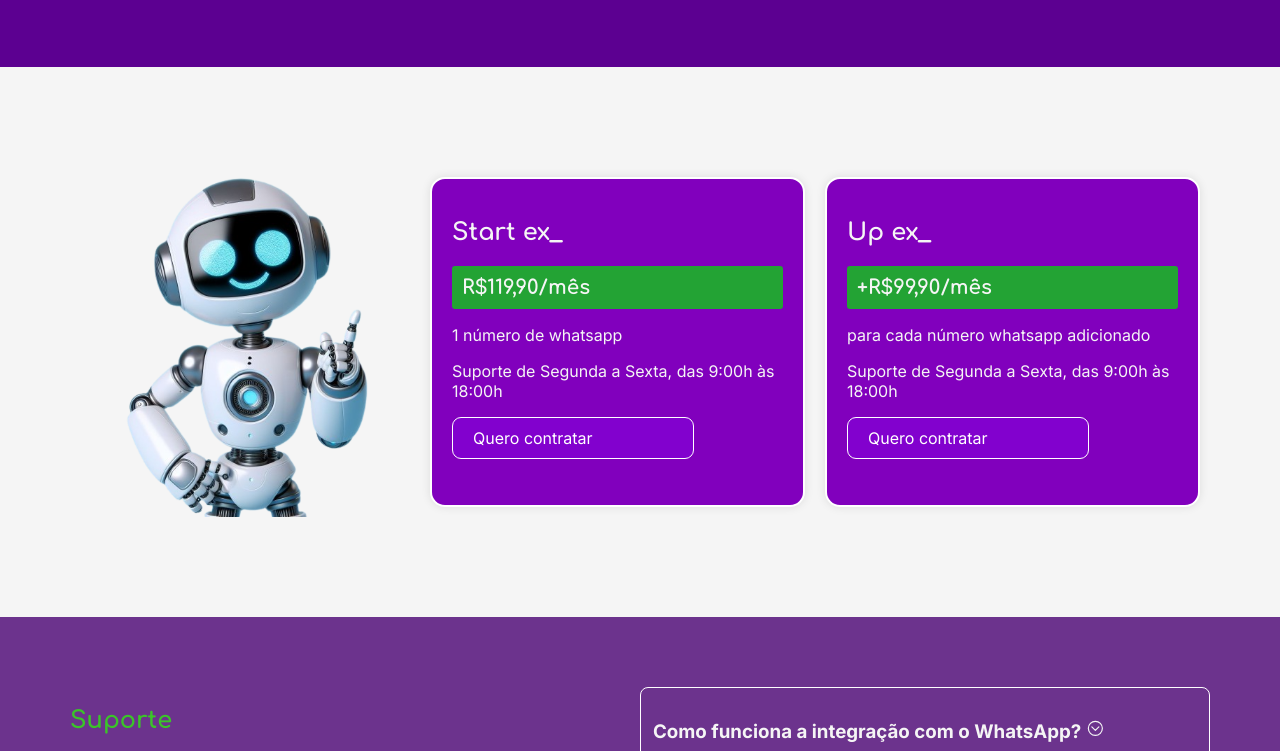
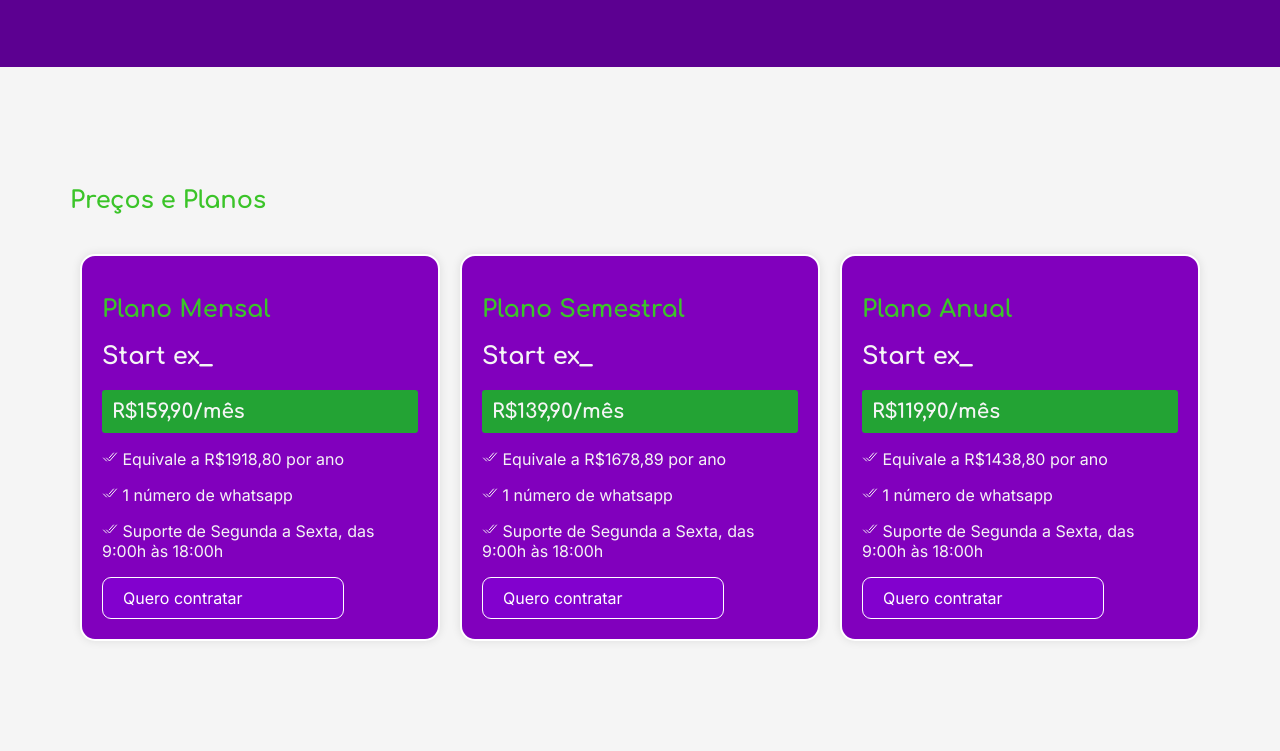
Before and after one commit to RenatoCDev/site-bot-ex, a plain HTML site: page index.html in a window 1280 px wide. Shown: the part 1273-2024 px from the top of the page. Drawn offline with nearby package versions, Linux system fonts and the light colour scheme.

Commit message:
General updates

```diff
--- a/index.html
+++ b/index.html
@@ -24,7 +24,7 @@
         <h2 class="headline">Automatize seu Whatsapp</h2>
         <h2 class="headline1">Mais atendimentos, mais vendas sem aumento de pessoal</h2>
         <p class="promisse">Solução inteligente que reduz o tempo de atendimento, gera economia e potencializa resultados.</p>
-        <a class="buttonwhats" href="https://api.whatsapp.com/send?phone=5521993006557&text=Oi%20Bot%20Ex_" target="_blank">Fale com a gente</a>
+        <a class="buttonwhats" href="https://api.whatsapp.com/send?phone=5521993006557&text=Oi" target="_blank">Fale com a gente</a>
     </div>
     <div class="element2">
         <img class="swing" src="./assets/bot-talk.png" alt="robo conversando no whatsapp" >
@@ -54,21 +54,55 @@
   </section>
 
   <section class="plans">
-    <img class="botplan" src="./assets/bot-friend.png" alt="">
-    <div class="plan">
-      <h2>Start ex_</h2>
-      <p class="i">R$119,90/mês</p>
-      <p>1 número de whatsapp</p>
-      <p>Suporte de Segunda a Sexta, das 9:00h às 18:00h</p>
-      <a class="buttonwhats" href="https://api.whatsapp.com/send?phone=5521993006557&text=Oi%20Bot%20Ex_" target="_blank">Quero contratar</a>
+    <h2 class="sup1">Preços e Planos</h2>
+    <div class="divplans">
+      <div class="plan">
+        <h2 class="sup1">Plano Mensal</h2>
+        <h2>Start ex_</h2>
+        <p class="i">R$159,90/mês</p>
+        <p>
+          <ion-icon name="checkmark-done-outline"></ion-icon>
+          Equivale a R$1918,80 por ano</p>
+        <p>
+          <ion-icon name="checkmark-done-outline"></ion-icon>
+          1 número de whatsapp</p>
+        <p>
+          <ion-icon name="checkmark-done-outline"></ion-icon>
+          Suporte de Segunda a Sexta, das 9:00h às 18:00h</p>
+        <a class="buttonwhats" href="https://api.whatsapp.com/send?phone=5521993006557&text=Oi" target="_blank">Quero contratar</a>
+      </div>
+      <div class="plan">
+        <h2 class="sup1">Plano Semestral</h2>
+        <h2>Start ex_</h2>
+        <p class="i">R$139,90/mês</p>
+        <p>
+          <ion-icon name="checkmark-done-outline"></ion-icon>
+          Equivale a R$1678,89 por ano</p>
+        <p>
+          <ion-icon name="checkmark-done-outline"></ion-icon>
+          1 número de whatsapp</p>
+        <p>
+          <ion-icon name="checkmark-done-outline"></ion-icon>
+          Suporte de Segunda a Sexta, das 9:00h às 18:00h</p>
+        <a class="buttonwhats" href="https://api.whatsapp.com/send?phone=5521993006557&text=Oi" target="_blank">Quero contratar</a>
+      </div>
+      <div class="plan">
+        <h2 class="sup1">Plano Anual</h2>
+        <h2>Start ex_</h2>
+        <p class="i">R$119,90/mês</p>
+        <p>
+          <ion-icon name="checkmark-done-outline"></ion-icon>
+          Equivale a R$1438,80 por ano</p>
+        <p>
+          <ion-icon name="checkmark-done-outline"></ion-icon>
+          1 número de whatsapp</p>
+        <p>
+          <ion-icon name="checkmark-done-outline"></ion-icon>
+          Suporte de Segunda a Sexta, das 9:00h às 18:00h</p>
+        <a class="buttonwhats" href="https://api.whatsapp.com/send?phone=5521993006557&text=Oi" target="_blank">Quero contratar</a>
+      </div>
     </div>
-    <div class="plan">
-      <h2>Up ex_</h2>
-      <p class="i">+R$99,90/mês
-        <p>para cada número whatsapp adicionado</p>
-        <p>Suporte de Segunda a Sexta, das 9:00h às 18:00h</p>
-        <a class="buttonwhats" href="https://api.whatsapp.com/send?phone=5521993006557&text=Oi%20Bot%20Ex_" target="_blank">Quero contratar</a>
-    </div>
+
   </section>
 
   <section class="faq">
@@ -78,6 +112,7 @@
       <p>Tudo o que você precisa saber sobre a Bot Ex_ está aqui.</p>
       <p>Tem mais dúvidas?</p>
       <a class="buttonwhats" href="https://api.whatsapp.com/send?phone=5521993006557" target="_blank">Fale com o fundador</a>
+      <img class="botplan" src="./assets/bot-friend.png" alt="">
     </div>
     <div class="element4">
     <div class="faq-item">
--- a/styles.css
+++ b/styles.css
@@ -113,6 +113,12 @@ body {
   }
 
   .plans {
+    justify-content: space-around;
+    flex-wrap: wrap;
+    margin-top: 30px;
+  }
+
+  .divplans {
     display: flex;
     justify-content: space-around;
     flex-wrap: wrap;
@@ -180,7 +186,8 @@ body {
 
   .botplan {
     width: 350px;
-    height: auto;
+    height: 350px;
+
   }
 
   .faq {
```
